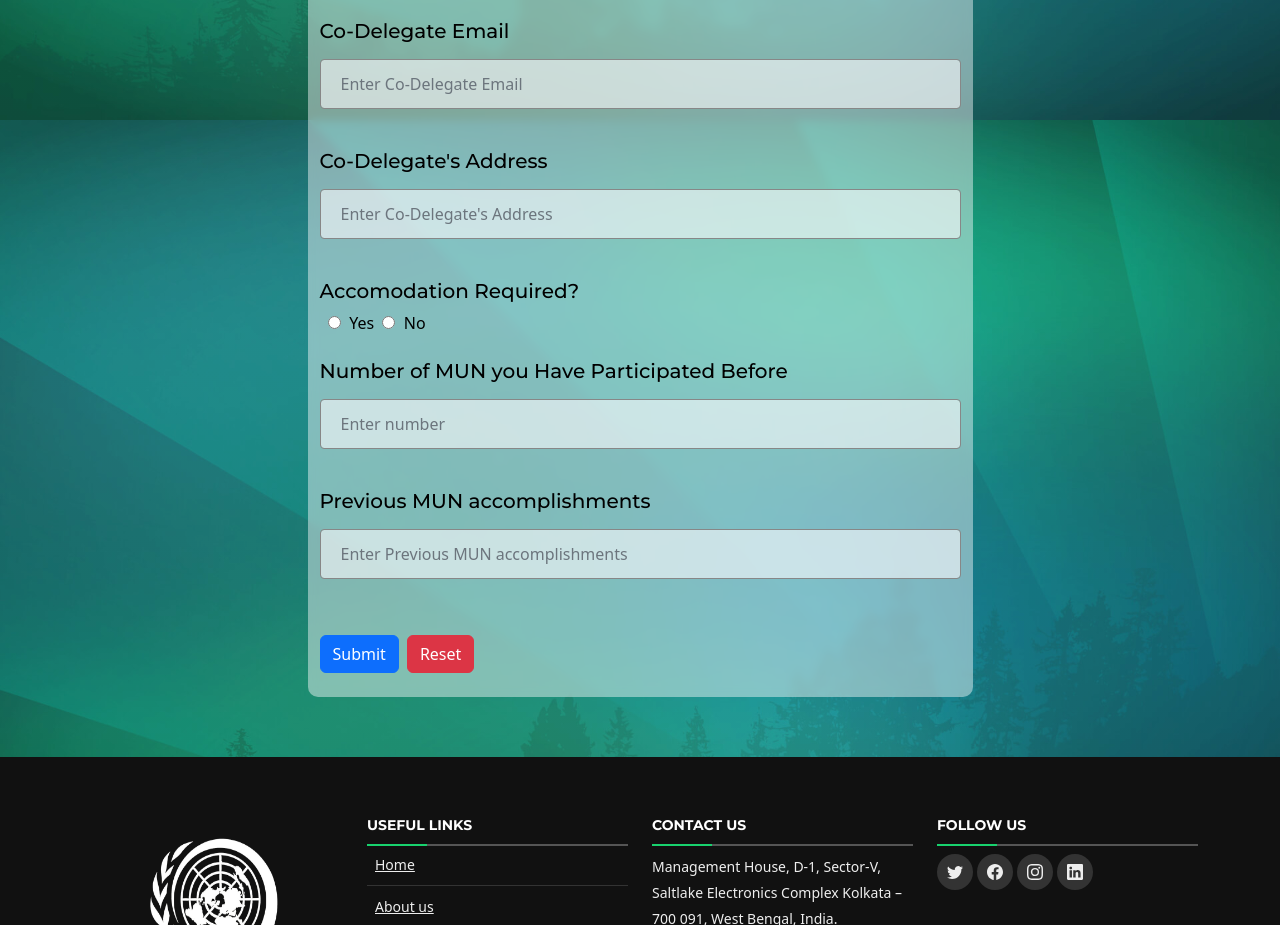
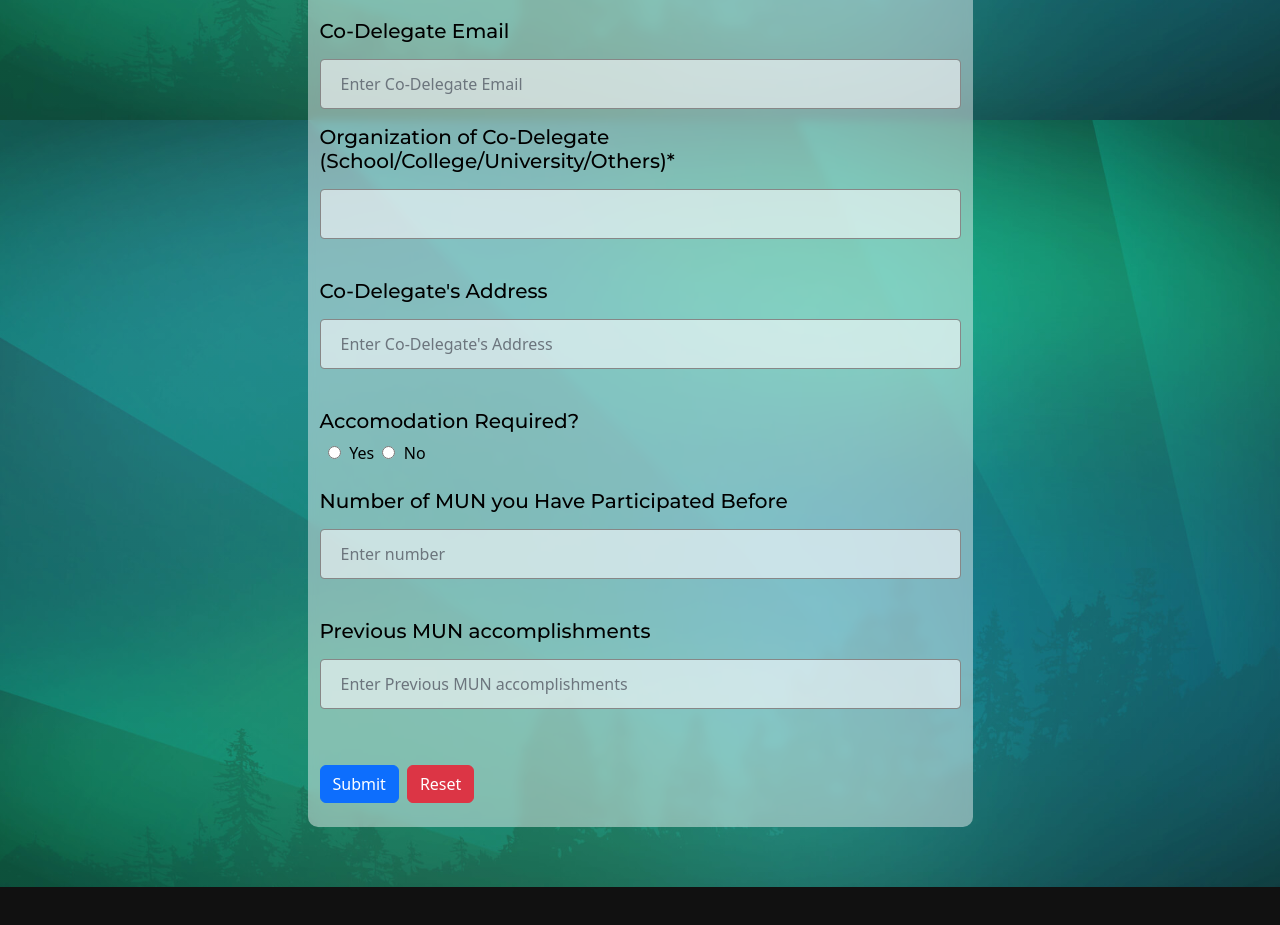
Before and after one commit to debajyoti2050/IEM-MUN-2022, a React (Create React App) app: page /form in a window 1280 px wide. Shown: the part 2280-3205 px from the top of the page. Built offline with nearby package versions, Linux system fonts and the light colour scheme.

Commit message:
Update Signup.jsx

```diff
--- a/src/components/applyform/Signup.jsx
+++ b/src/components/applyform/Signup.jsx
@@ -330,6 +330,11 @@ export const Signup = () => {
               type='email'
               placeholder='Enter Co-Delegate Email '
             />
+                <TextField
+              label=' Organization of Co-Delegate (School/College/University/Others)*'
+              name='organization'
+              type='text'
+            />
             <br />
             <TextField
               label="Co-Delegate's Address"
```
